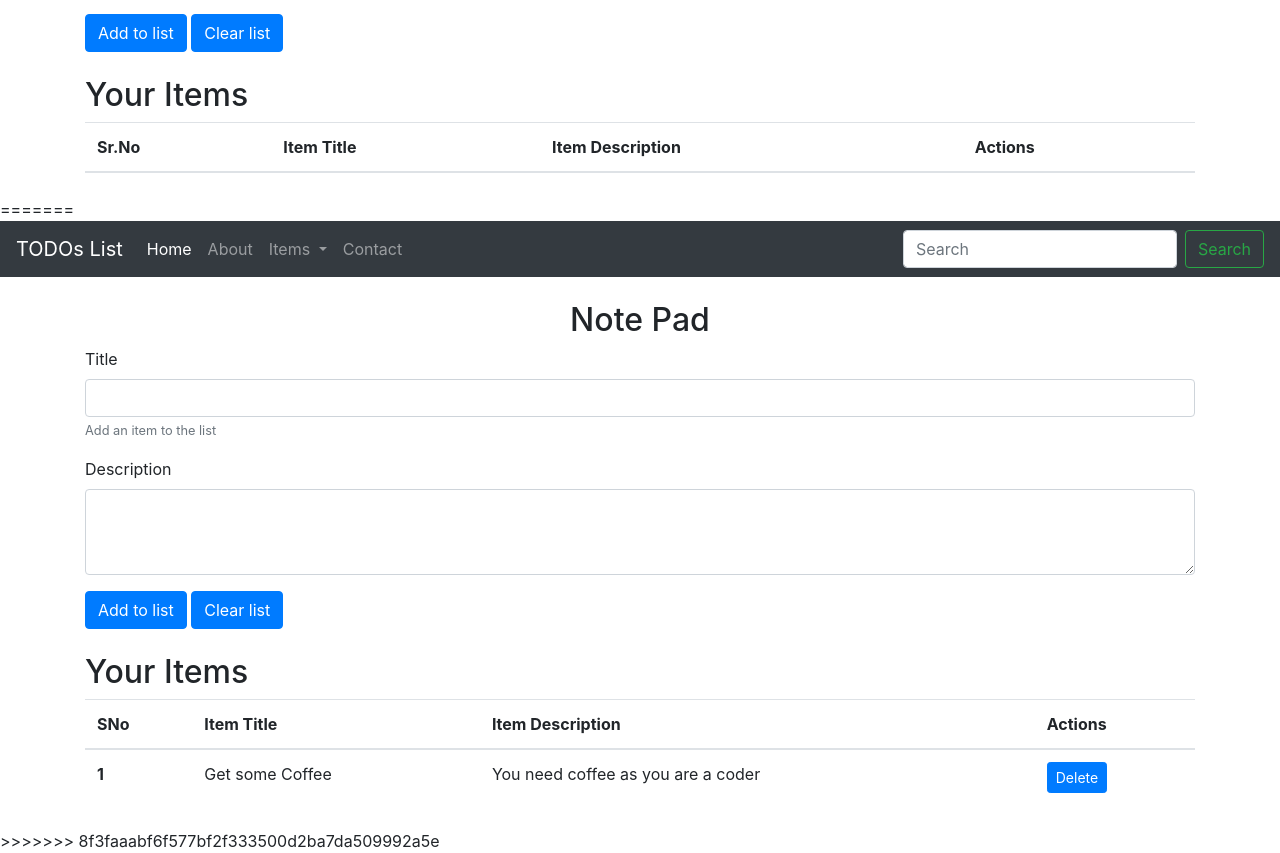
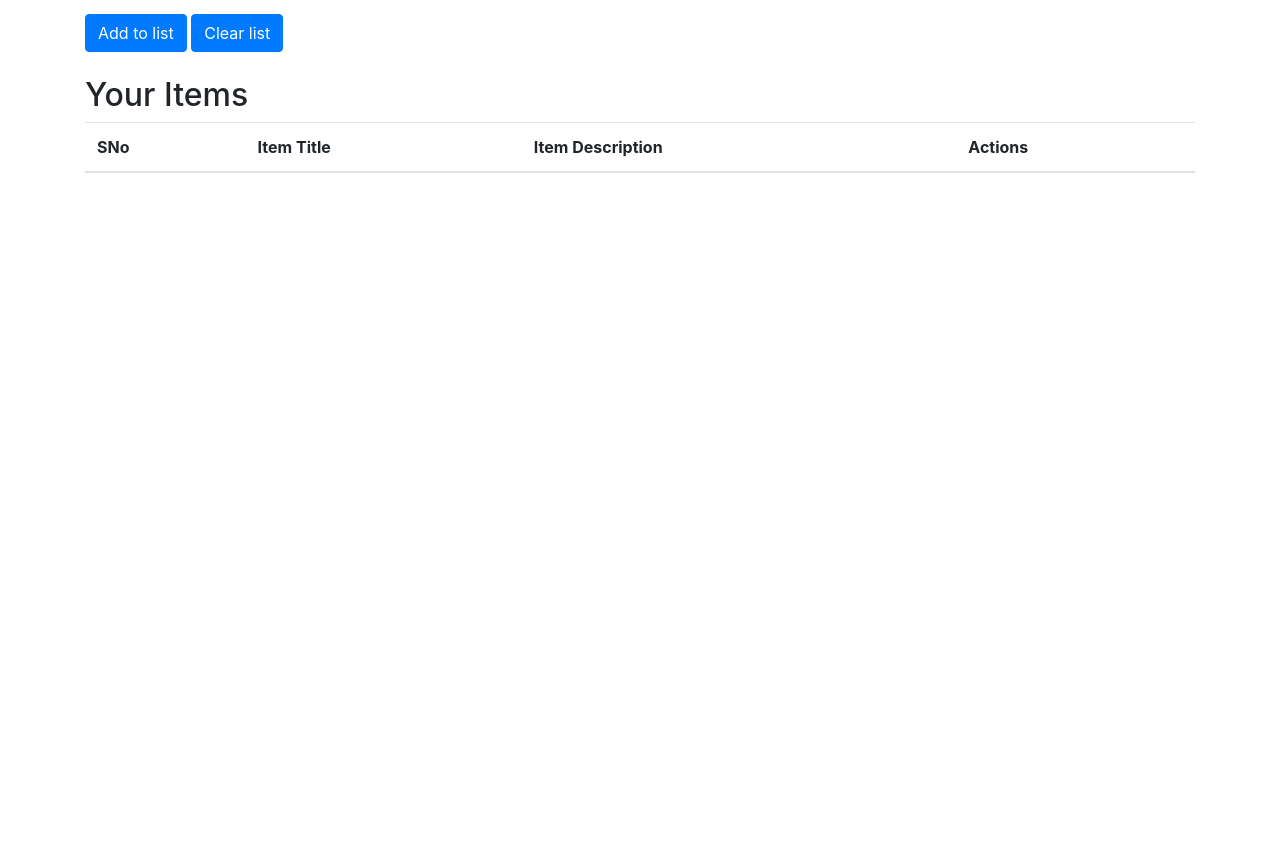
Before and after one commit to Atteq786/Todo-List, a plain HTML site: page index.html in a window 1280 px wide. Shown: the part 356-1209 px from the top of the page. After the commit the page ends 800 px from the top, so only its background shows below. Drawn offline with nearby package versions, Linux system fonts and the light colour scheme.

Commit message:
initial commit

```diff
--- a/index.html
+++ b/index.html
@@ -1,4 +1,3 @@
-
 <!doctype html>
 <html lang="en">
 
@@ -11,12 +10,12 @@
     <link rel="stylesheet" href="https://stackpath.bootstrapcdn.com/bootstrap/4.5.0/css/bootstrap.min.css"
         integrity="sha384-9aIt2nRpC12Uk9gS9baDl411NQApFmC26EwAOH8WgZl5MYYxFfc+NcPb1dKGj7Sk" crossorigin="anonymous">
 
-    <title>TODO List</title>
+    <title>TODOs List</title>
 </head>
 
 <body>
     <nav class="navbar navbar-expand-lg navbar-dark bg-dark">
-        <a class="navbar-brand" href="#">TODO List</a>
+        <a class="navbar-brand" href="#">TODOs List</a>
         <button class="navbar-toggler" type="button" data-toggle="collapse" data-target="#navbarSupportedContent"
             aria-controls="navbarSupportedContent" aria-expanded="false" aria-label="Toggle navigation">
             <span class="navbar-toggler-icon"></span>
@@ -77,7 +76,7 @@
             <table class="table">
                 <thead>
                   <tr>
-                    <th scope="col">Sr.No</th>
+                    <th scope="col">SNo</th>
                     <th scope="col">Item Title</th>
                     <th scope="col">Item Description</th>
                     <th scope="col">Actions</th>
@@ -172,101 +171,4 @@
         </script>
 </body>
 
-=======
-<!doctype html>
-<html lang="en">
-
-<head>
-    <meta charset="utf-8">
-    <meta name="viewport" content="width=device-width, initial-scale=1, shrink-to-fit=no">
-    <title>TODOs List</title>
-    <link rel="stylesheet" href="style.css">
-</head>
-
-<body>
-    <nav class="navbar navbar-expand-lg navbar-dark bg-dark">
-        <a class="navbar-brand" href="#">TODOs List</a>
-        <button class="navbar-toggler" type="button" data-toggle="collapse" data-target="#navbarSupportedContent"
-            aria-controls="navbarSupportedContent" aria-expanded="false" aria-label="Toggle navigation">
-            <span class="navbar-toggler-icon"></span>
-        </button>
-
-        <div class="collapse navbar-collapse" id="navbarSupportedContent">
-            <ul class="navbar-nav mr-auto">
-                <li class="nav-item active">
-                    <a class="nav-link" href="#">Home <span class="sr-only">(current)</span></a>
-                </li>
-                <li class="nav-item">
-                    <a class="nav-link" href="#">About</a>
-                </li>
-                <li class="nav-item dropdown">
-                    <a class="nav-link dropdown-toggle" href="#" id="navbarDropdown" role="button"
-                        data-toggle="dropdown" aria-haspopup="true" aria-expanded="false">
-                        Items
-                    </a>
-                    <div class="dropdown-menu" aria-labelledby="navbarDropdown">
-                        <a class="dropdown-item" href="#">Action</a>
-                        <a class="dropdown-item" href="#">Another action</a>
-                        <div class="dropdown-divider"></div>
-                        <a class="dropdown-item" href="#">Something else here</a>
-                    </div>
-                </li>
-                <li class="nav-item">
-                    <a class="nav-link" href="#" tabindex="-1" aria-disabled="true">Contact</a>
-                </li>
-            </ul>
-            <form class="form-inline my-2 my-lg-0">
-                <input class="form-control mr-sm-2" type="search" placeholder="Search" aria-label="Search">
-                <button class="btn btn-outline-success my-2 my-sm-0" type="submit">Search</button>
-            </form>
-        </div>
-    </nav>
-
-    <div class="container my-4">
-        <h2 class="text-center">Note Pad</h2>
-
-            <div class="form-group">
-                <label for="title">Title</label>
-                <input type="text" class="form-control" id="title" aria-describedby="emailHelp">
-                <small id="emailHelp" class="form-text text-muted">Add an item to the list</small>
-            </div>
-
-            <div class="form-group">
-                <label for="description">Description</label>
-                <textarea class="form-control" id="description" rows="3"></textarea>
-            </div>
-
-
-            <button id="add" class="btn btn-primary">Add to list</button>
-            <button id="clear" class="btn btn-primary" onclick="clearStorage()">Clear list</button>
-
-
-        <div id="items" class="my-4">
-            <h2>Your Items</h2>
-            <table class="table">
-                <thead>
-                  <tr>
-                    <th scope="col">SNo</th>
-                    <th scope="col">Item Title</th>
-                    <th scope="col">Item Description</th>
-                    <th scope="col">Actions</th>
-                  </tr>
-                </thead>
-                <tbody id="tableBody">
-                  <tr>
-                    <th scope="row">1</th>
-                    <td>Get some Coffee</td>
-                    <td>You need coffee as you are a coder</td>
-                    <td><button class="btn btn-sm btn-primary">Delete</button></td>
-                  </tr>
-
-                </tbody>
-              </table>
-        </div>
-    </div>
-
-    <script src="script.js"></script>
-</body>
-
->>>>>>> 8f3faaabf6f577bf2f333500d2ba7da509992a5e
 </html>
```
